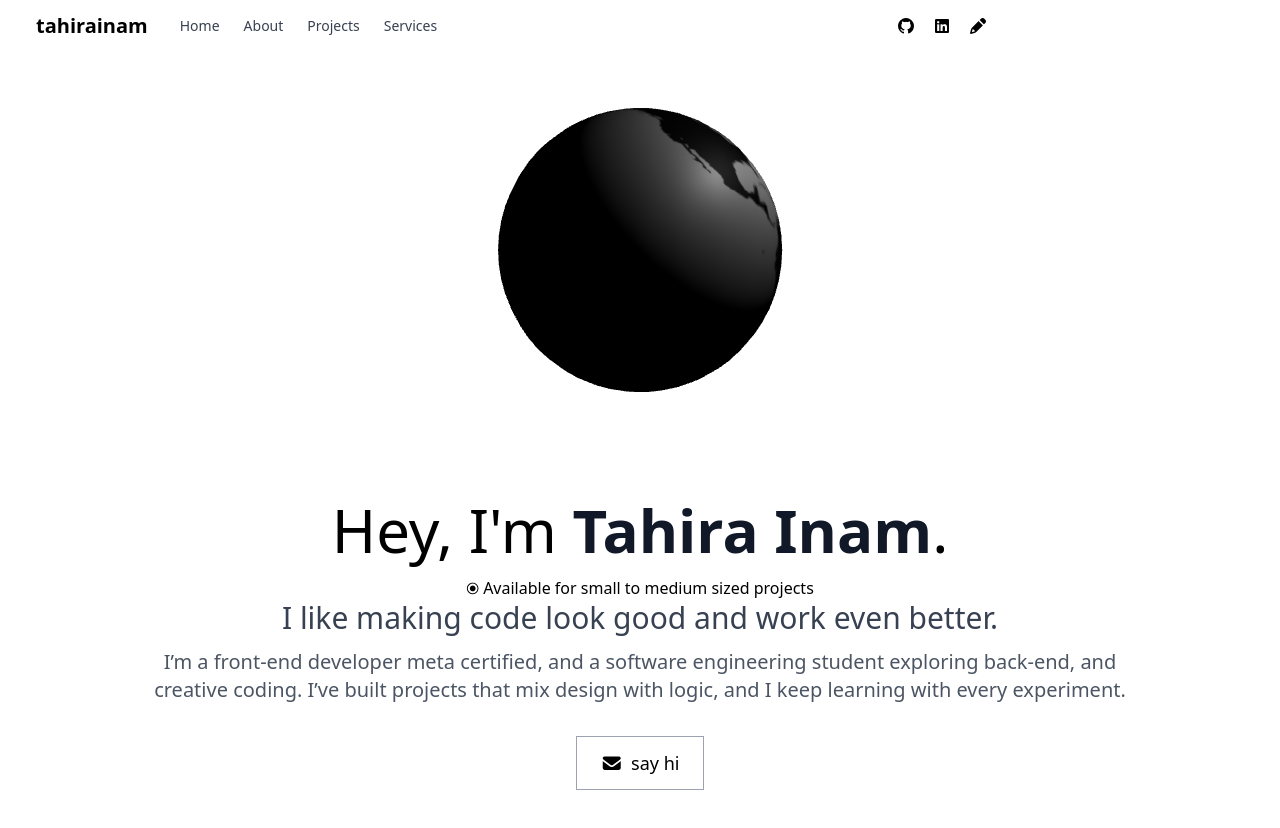
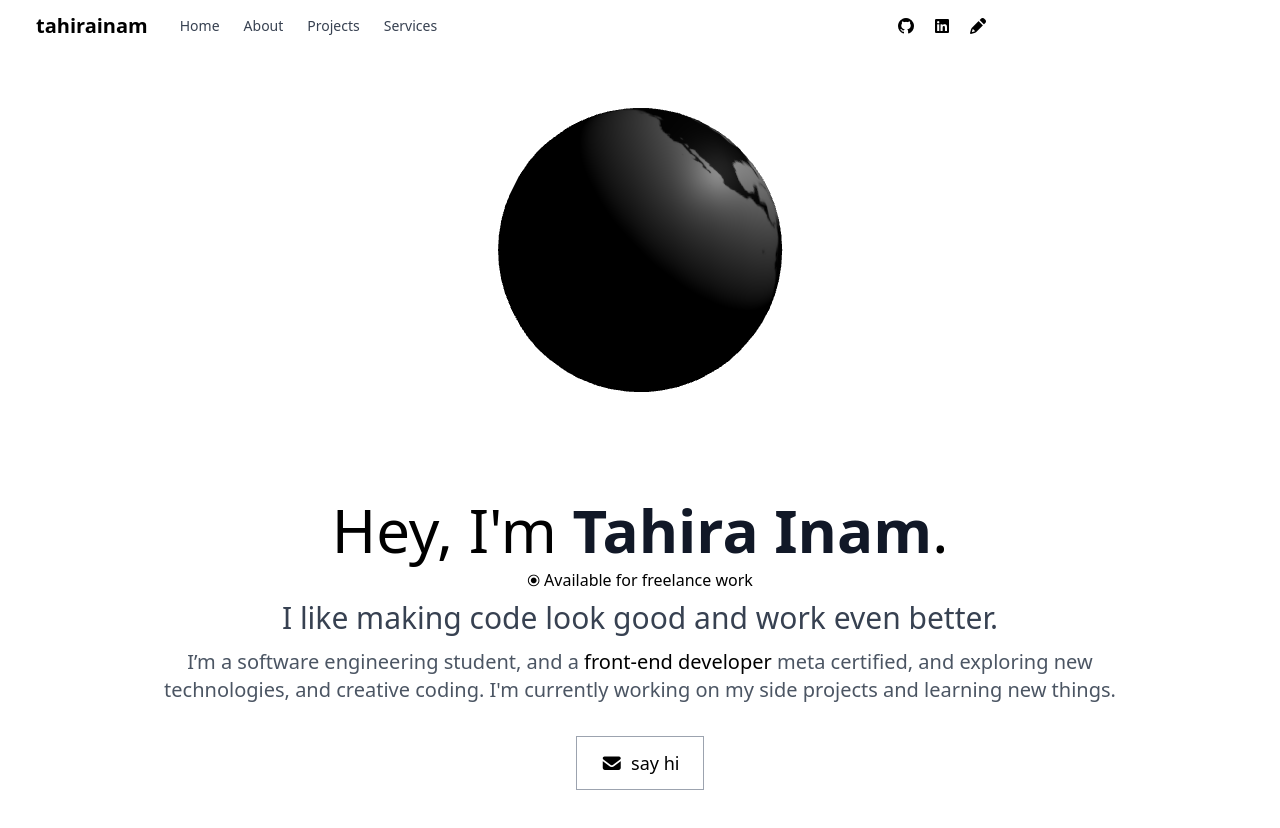
Before and after one commit to tahirainam/Tahira, a React (Vite) app: page / in a window 1280 px wide. Shown: the top 828 px of the page. Built offline with nearby package versions, Linux system fonts and the light colour scheme; the HTML template or start-up script is replaced by a standard one.

Commit message:
final home page content

```diff
--- a/src/components/Home.jsx
+++ b/src/components/Home.jsx
@@ -9,17 +9,16 @@ function Home() {
         <Earth />
       <div className="max-w-5xl mx-auto">
         {/* Intro */}
-        <h1 className="text-3xl sm:text-5xl md:text-6xl lg:text-6xl mb-4 leading-snug max-w-[90%] sm:max-w-[80%]">
+        <h1 className="text-3xl sm:text-5xl md:text-6xl lg:text-6xl mb-2 leading-snug max-w-[90%] sm:max-w-[80%]">
   Hey, I'm <span className="text-gray-900 font-bold">Tahira Inam</span>.
 </h1>
-<p>⦿ Available for small to medium sized projects</p>
+<p className="mb-2">⦿ Available for freelance work</p>
 <h2 className="mb-3 text-xl sm:text-3xl md:text-3xl lg:text-3xl text-gray-700 font-light max-w-[90%] sm:max-w-[75%]" id="subheading">
   I like making code look good and work even better.
 </h2>
 
 <p className="text-base sm:text-lg md:text-xl text-gray-600 max-w-[95%] sm:max-w-[70%]" id="para">
-  I’m a front-end developer meta certified, and a software engineering student exploring back-end, and creative coding.
-  I’ve built projects that mix design with logic, and I keep learning with every experiment.
+  I’m a software engineering student, and a <span className="text-black">front-end developer</span> meta certified, and exploring new technologies, and creative coding. I'm currently working on my side projects and learning new things.
 </p>
 
 
```
